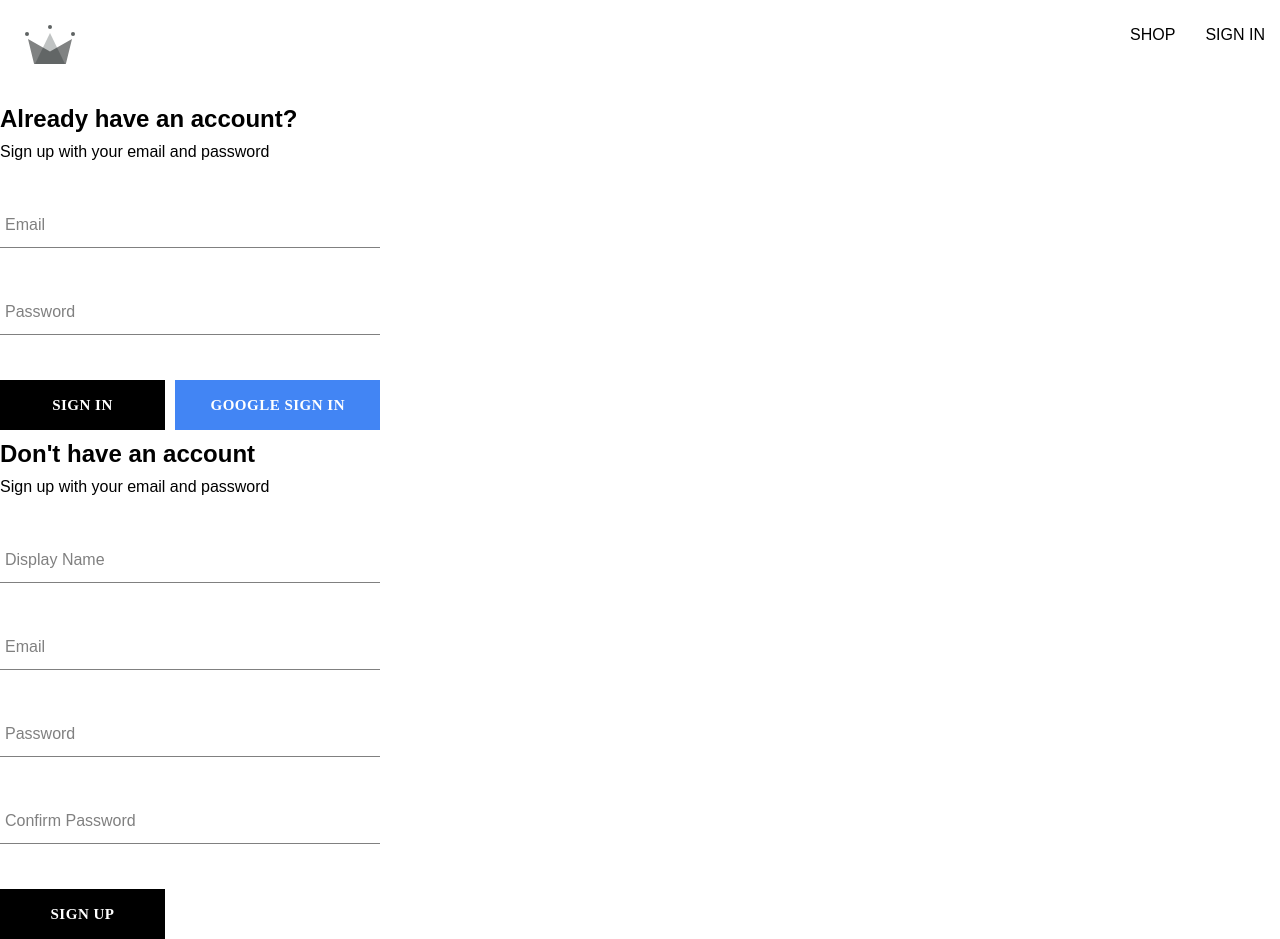
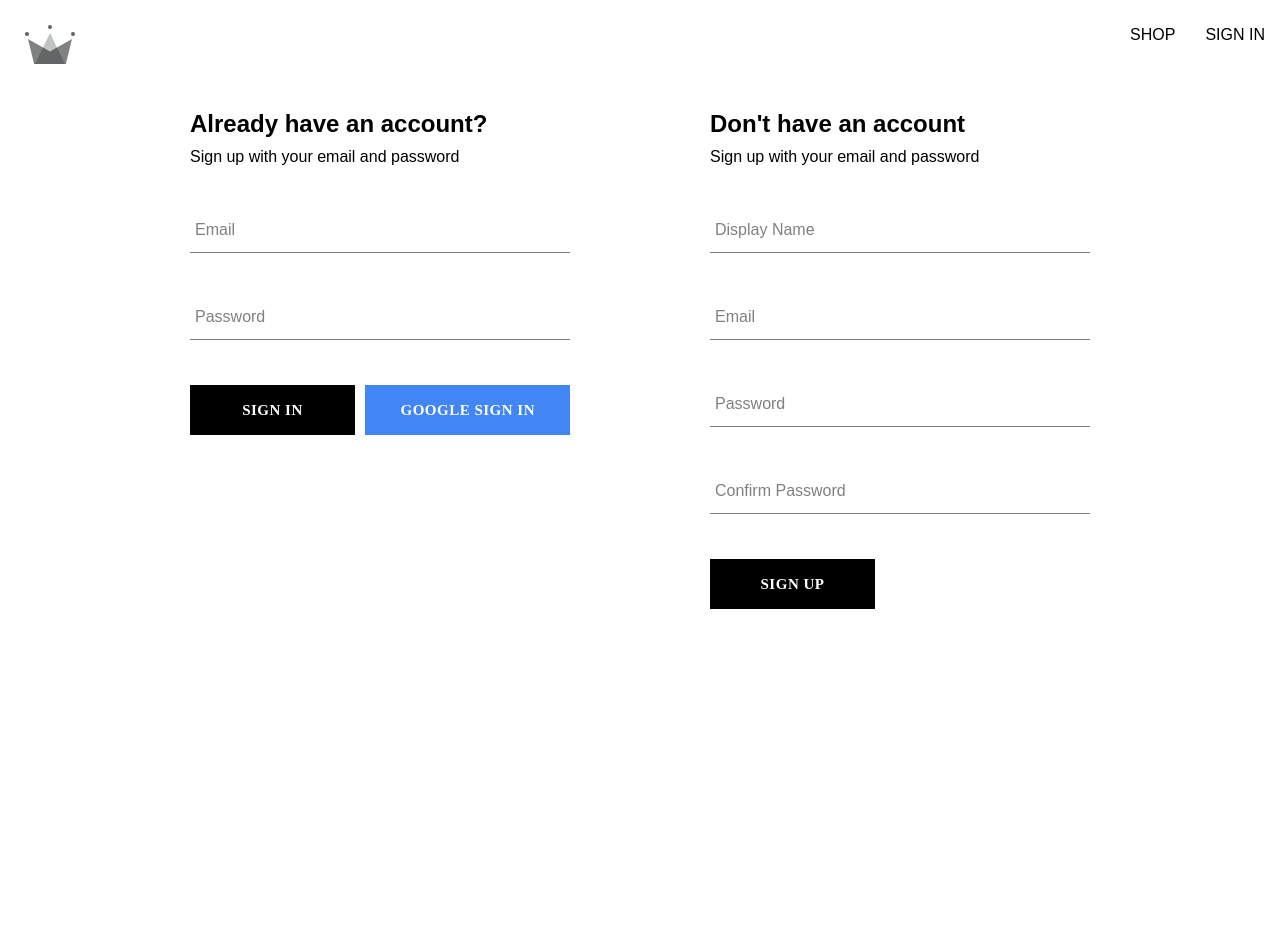
Before and after one commit to seanpparnell/crwn-clothing, a React (Create React App) app: page /auth in a window 1280 px wide. After the commit the page ends 800 px from the top, so only its background shows below. Built offline with nearby package versions, Linux system fonts and the light colour scheme; a web font is replaced by a local one.

Commit message:
authenication page done

```diff
--- a/src/components/sign-in-form/sign-in-form.component.js
+++ b/src/components/sign-in-form/sign-in-form.component.js
@@ -34,7 +34,18 @@ const SignInForm = () => {
       const response = await signInAuthUserWithEmailAndPassword(email, password)
       console.log(response)
       resetFormFields();
-    } catch(error) {}
+    } catch(error) {
+      switch(error.code) {
+        case 'auth/wrong-password':
+          alert('incorrect password for email')
+          break
+        case 'auth/user-not-found':
+          alert('no user associated with this email')
+          break;
+        default:
+          console.log(error)
+      }
+    }
   }
 
   const handleChange = (event) => {
@@ -67,7 +78,7 @@ const SignInForm = () => {
 
         <div className="buttons-container">
           <Button type="submit">Sign In</Button>
-          <Button onClick={signInWithGoogle} buttonType='google' >Google sign in</Button>
+          <Button type='button' onClick={signInWithGoogle} buttonType='google' >Google sign in</Button>
         </div>
       </form>
     </div>
--- a/src/routes/authentication/authentication.component.js
+++ b/src/routes/authentication/authentication.component.js
@@ -1,7 +1,5 @@
-// import {
-//   signInWithGooglePopup,
-//   createUserDocumentFromAuth,
-// } from '../../utils/firebase/firebase.utils';
+import './authentication.styles.scss';
+
 
 import SignUpForm from '../../components/sign-up-form/sign-up-form.component';
 import SignInForm from '../../components/sign-in-form/sign-in-form.component';
@@ -10,7 +8,7 @@ import SignInForm from '../../components/sign-in-form/sign-in-form.component';
 
 const Authentication = () => {
   return (
-    <div>
+    <div className='authentication-container'>
       <SignInForm />
       <SignUpForm />
     </div>
--- /dev/null
+++ b/src/routes/authentication/authentication.styles.scss
@@ -0,0 +1,6 @@
+.authentication-container {
+  display: flex;
+  width: 900px;
+  justify-content: space-between;
+  margin: 30px auto;
+}
```
